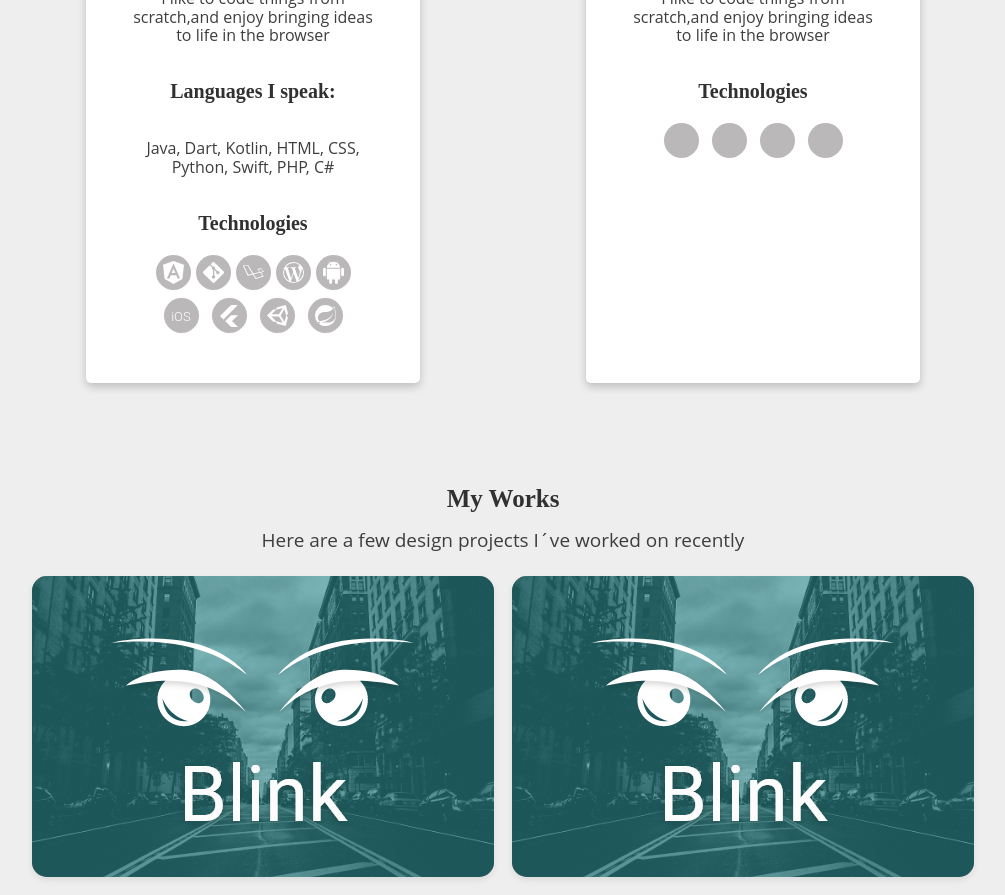
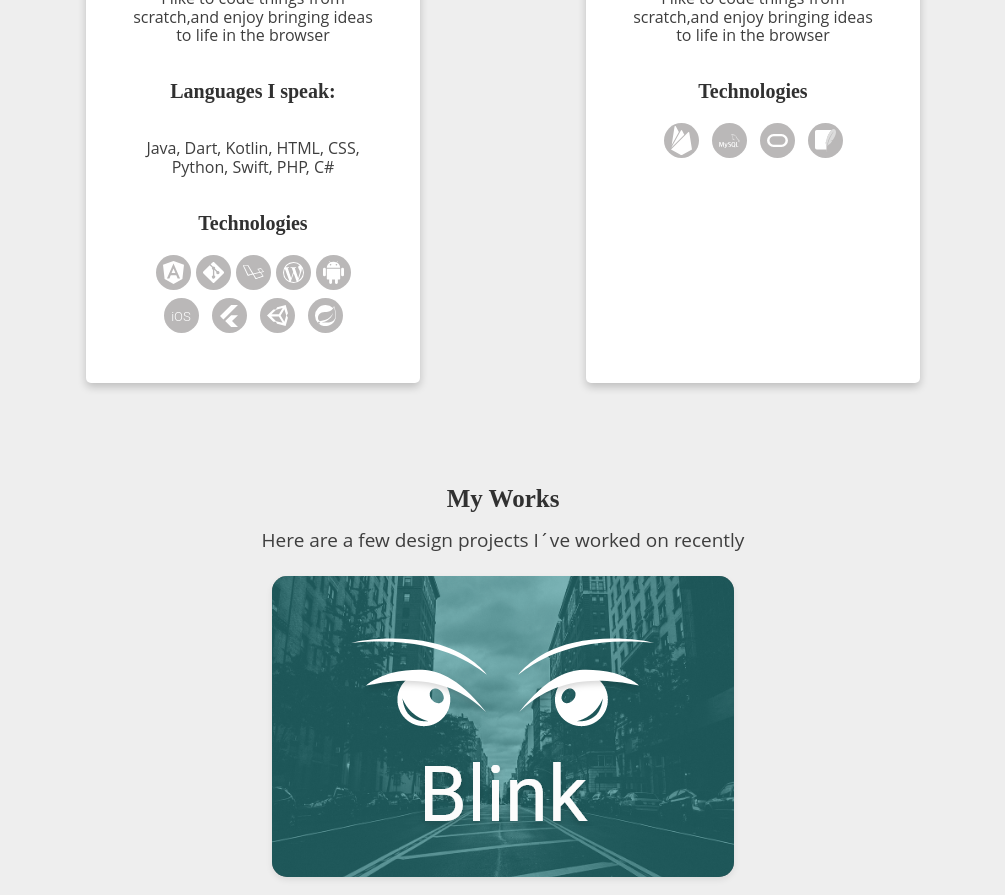
Before and after one commit to Nakhely/PortfolioMaria, an Angular app: page /#/about_me in a window 1280 px wide. Shown: the part 1180-2075 px from the top of the page, without its empty margins (137-1142 px from the left). Built offline with nearby package versions, Linux system fonts and the light colour scheme; a web font is replaced by a local one.

Commit message:
Skills-component finish

```diff
--- a/src/app/myworks-component/myworks-component.component.html
+++ b/src/app/myworks-component/myworks-component.component.html
@@ -6,6 +6,5 @@
 
   <div class="blink-card">
     <img src="../../assets/img/blink-project.png" alt="Blink"/>
-    <img src="../../assets/img/blink-project.png" alt="Blink"/>
   </div>
 </div>
--- a/src/app/skills-component/skills-component.component.css
+++ b/src/app/skills-component/skills-component.component.css
@@ -139,3 +139,32 @@
   background-position: center;
   background-repeat: no-repeat;
 }
+
+.icon-mysql{
+  background-image: url("../../assets/img-icon/Icon simple-mysql.svg");
+  background-size: 60%;
+  background-position: center;
+  background-repeat: no-repeat;
+}
+
+
+.icon-oracle{
+  background-image: url("../../assets/img-icon/Icon simple-oracle.svg");
+  background-size: 60%;
+  background-position: center;
+  background-repeat: no-repeat;
+}
+
+.icon-firebase{
+  background-image: url("../../assets/img-icon/Icon simple-firebase.svg");
+  background-size: 60%;
+  background-position: center;
+  background-repeat: no-repeat;
+}
+
+.icon-sqlite{
+  background-image: url("../../assets/img-icon/Icon Sqlite.svg");
+  background-size: 60%;
+  background-position: center;
+  background-repeat: no-repeat;
+}
```
